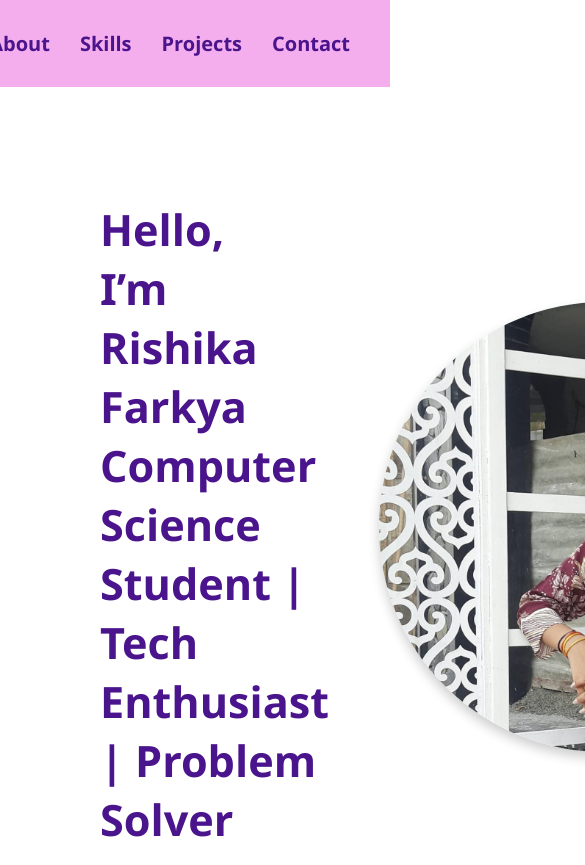
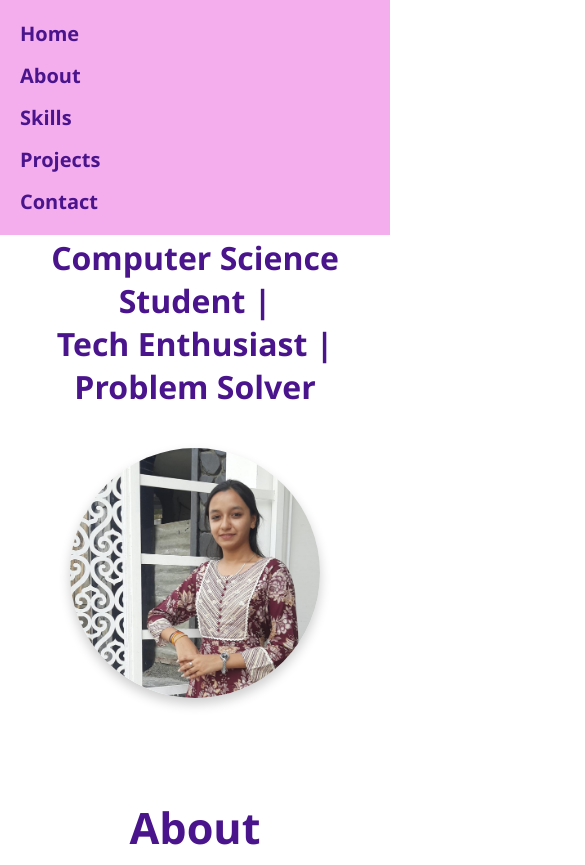
Before and after one commit to rishikafarkya16/Portfolio, a plain HTML site: page index.html in a window 390 px wide. Shown: the top 865 px of the page, 585 px wide, since content can reach past the window. Drawn offline with Linux system fonts and the light colour scheme.

Commit message:
Add files via upload

```diff
--- a/style.css
+++ b/style.css
@@ -246,3 +246,59 @@ footer a:hover {
   opacity: 1;
   transform: translateY(0);
 }
+@media (max-width: 768px) {
+  header ul {
+    flex-direction: column;
+    align-items: flex-start;
+    gap: 15px;
+  }
+
+  header {
+    padding: 20px;
+  }
+
+  .intro {
+    flex-direction: column;
+    padding: 40px 20px;
+    margin: 30px 10px;
+    gap: 30px;
+    text-align: center;
+  }
+
+  .intro-text {
+    font-size: 1.2rem;
+  }
+
+  .intro-text h1 {
+    font-size: 2rem;
+  }
+
+  .intro-img img {
+    width: 250px;
+    height: 250px;
+  }
+
+  .intro-img {
+    transform: translateX(0);
+  }
+
+  .skills p,
+  .about p,
+  .projects ul {
+    padding: 0 10px;
+    font-size: 1.1rem;
+  }
+
+  .projects ul {
+    padding-left: 15px;
+  }
+
+  .contact {
+    padding: 0 10px;
+  }
+
+  footer {
+    font-size: 12px;
+    padding: 15px 5px;
+  }
+}
```
